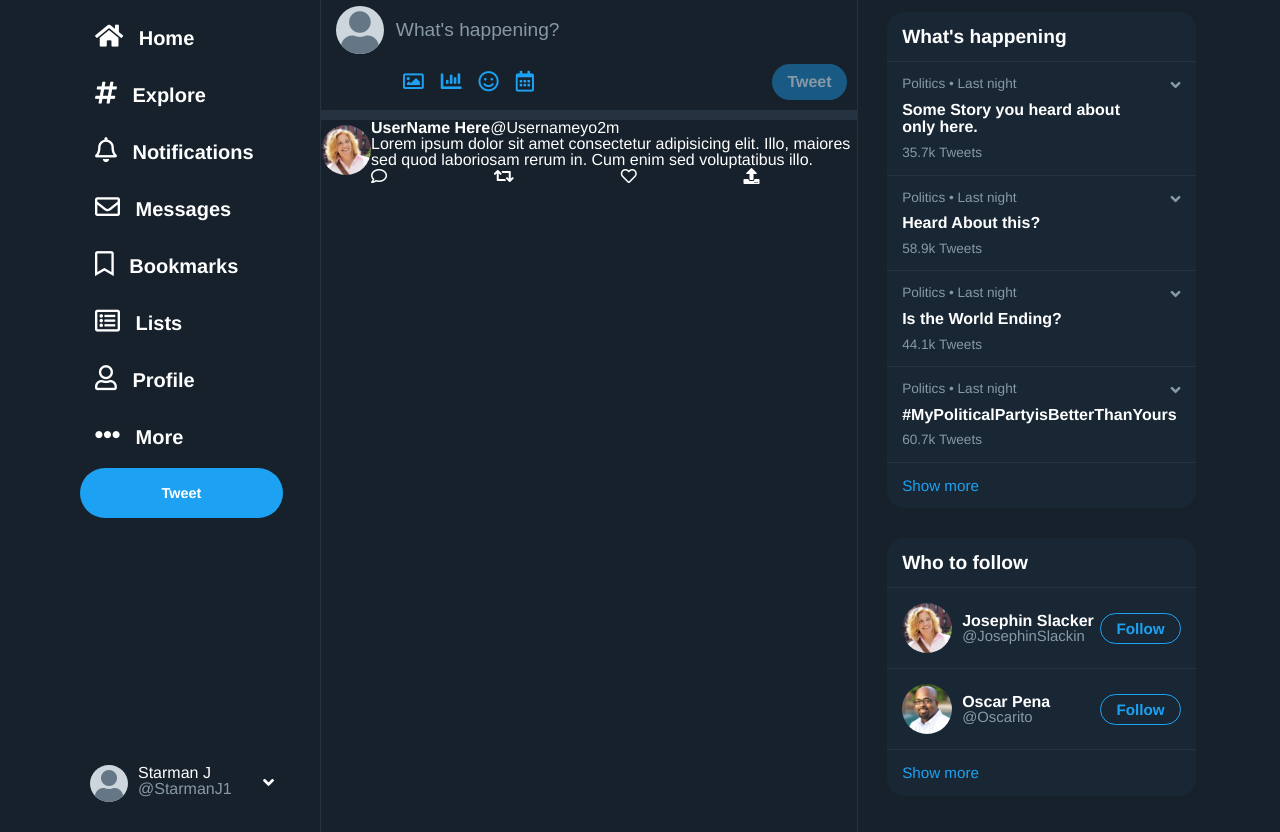
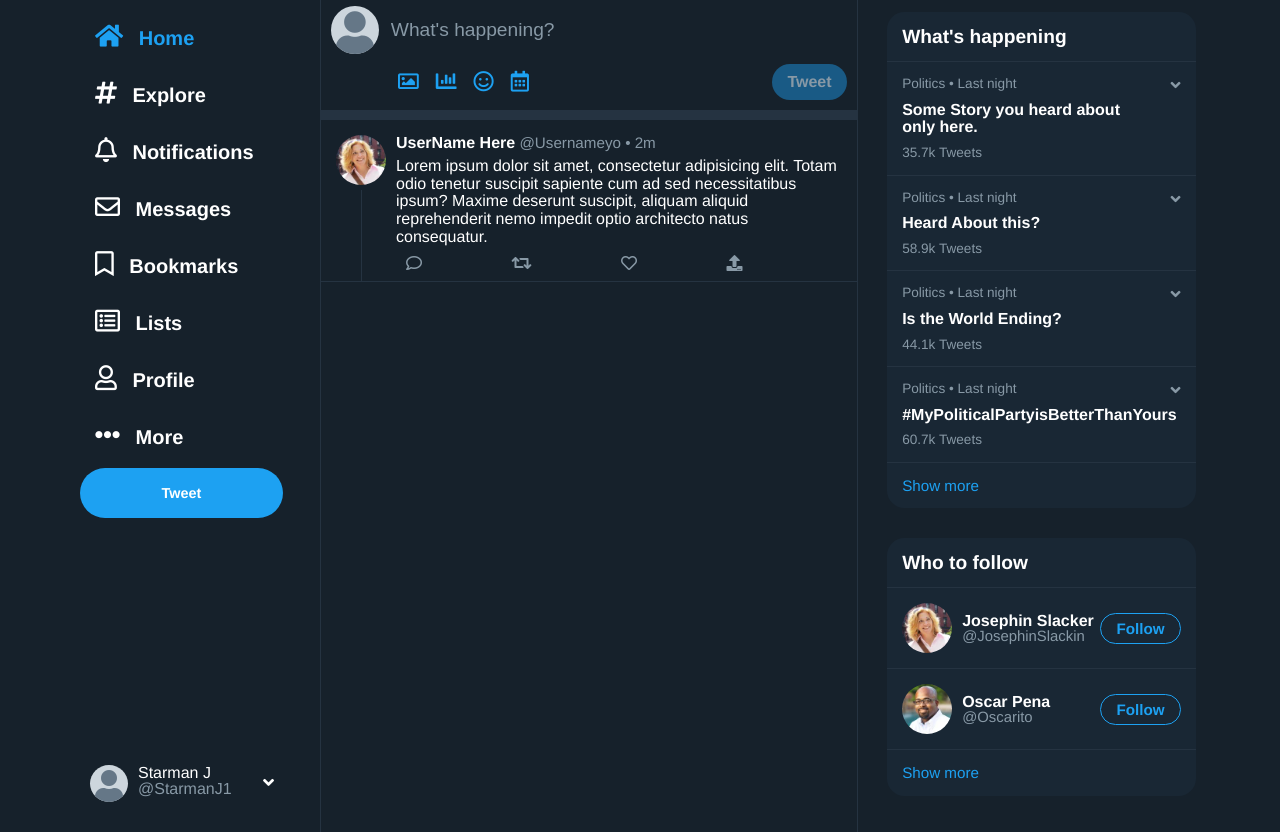
Before and after one commit to dcorso21/Twitter-Clone, a website: page dist/index.html in a window 1280 px wide. Shown: the part 55-887 px from the top of the page. Drawn offline with Linux system fonts and the light colour scheme.

Commit message:
downloaded pug

```diff
--- /dev/null
+++ b/src/index.pug
@@ -0,0 +1,8 @@
+<!DOCTYPE html>
+html(lang="en")
+    head
+        meta(charset="UTF-8")
+        meta(name="viewport", content="width=device-width, initial-scale=1.0")
+        title Test
+    body
+        h1.hello Hello There
--- a/src/styles/components/_main_col.scss
+++ b/src/styles/components/_main_col.scss
@@ -6,6 +6,7 @@
     border-right: 1px solid getColor(outline);
 
     .latest-tweets-header {
+        @include main-col-spacing;
         border-bottom: 1px solid getColor(outline);
         padding: 15px;
         font-size: 125%;
@@ -13,8 +14,8 @@
     }
 
     .status {
+        @include main-col-spacing;
         padding: 10px;
-        padding-left: 15px;
         border-bottom: 10px solid getColor(outline);
 
         .type-in {
@@ -63,48 +64,87 @@
         }
     }
 
-    .posts{
+    .posts {
+        // @include main-col-spacing; // DUE TO EACH POST HAVING A
+        // BOTTOM BORDER, spacing has been moved to ind posts
 
-        .post{
-            display: flex;
-            justify-content: start;
-            align-items: center;
+        .post {
+            display: grid;
+            grid-template-columns: 2;
+            // justify-content: start;
+            // align-items: center;
+            padding: 15px 15px 0px 15px;
+            border-bottom: 1px solid getColor(outline);
 
             .icon-col {
+                grid-column: 1;
                 display: flex;
                 flex-direction: column;
-                justify-content: center;
+                justify-content: space-between;
+                height: 100%;
                 align-items: center;
+                margin-right: 10px;
 
-                .user-icon{
+                .user-icon {
                     width: 50px;
                     border-radius: 50%;
                 }
 
                 .thread-spacer {
                     margin-top: 10%;
-                    height: 90%;
+                    height: 100%;
                     border-left: 1px solid getColor(outline);
                 }
             }
 
-            .main-msg-col{
-                .top-info{
+            .main-msg-col {
+                grid-column: 2;
+                display: flex;
+                height: 100%;
+                flex-direction: column;
+                justify-content: space-between;
+
+                .top-info {
                     display: flex;
 
-                    .user-name{
+                    .user-name {
                         font-weight: bold;
+                        @include userName;
+                    }
+
+                    .handle,
+                    .time {
+                        @include handle;
+                        font-size: 95%;
                     }
                 }
-                .msg-body{
-
+                .msg-body {
+                    line-height: 110%;
+                    margin: 5px 0 0 0;
                 }
-                .msg-btns{
+                .msg-btns {
                     display: flex;
                     justify-content: space-between;
                     width: 80%;
                     align-items: center;
 
+                    i {
+                        padding: 10px;
+                        border-radius: 50%;
+                        color: getColor(grey_fg);
+                        &:hover {
+                            background-color: getColor(hover_bg);
+                            color: getColor(accent);
+                        }
+                        &:nth-of-type(2):hover {
+                            background-color: rgba(34, 70, 34, 0.301);
+                            color: rgb(57, 214, 57);
+                        }
+                        &:nth-of-type(3):hover {
+                            background-color: rgba(70, 34, 34, 0.301);
+                            color: rgb(214, 57, 57);
+                        }
+                    }
                 }
             }
         }
--- a/src/styles/components/_side-nav.scss
+++ b/src/styles/components/_side-nav.scss
@@ -23,6 +23,10 @@
             color: white;
             padding: 11px 15px;
             margin: 10px 0px;
+            &:nth-of-type(2) {
+                // font-size: 130%;
+                color: getColor(accent);
+            }
 
             &:hover {
                 background-color: getColor(hover_bg);
@@ -74,7 +78,8 @@
 
             // Twitter @handle
             .handle {
-                color: getColor(grey_fg);
+                @include handle;
+                // color: getColor(grey_fg);
             }
         }
         .down-btn {
--- a/src/styles/libs/_mixins.scss
+++ b/src/styles/libs/_mixins.scss
@@ -19,4 +19,17 @@
 @mixin userName {
     font-weight: bold;
     color: getColor(fg);
+    border-bottom: 1px solid getColor(transp);
+    transition: all .3s;
+    &:hover{
+        border-bottom: 1px solid getColor(fg);
+    }
 }
+
+@mixin handle {
+    color: getColor(grey_fg)
+}
+
+@mixin main-col-spacing {
+    padding: 0 15px;
+}
```
Also changed, not shown: dist/index.html, dist/styles/main.css.
